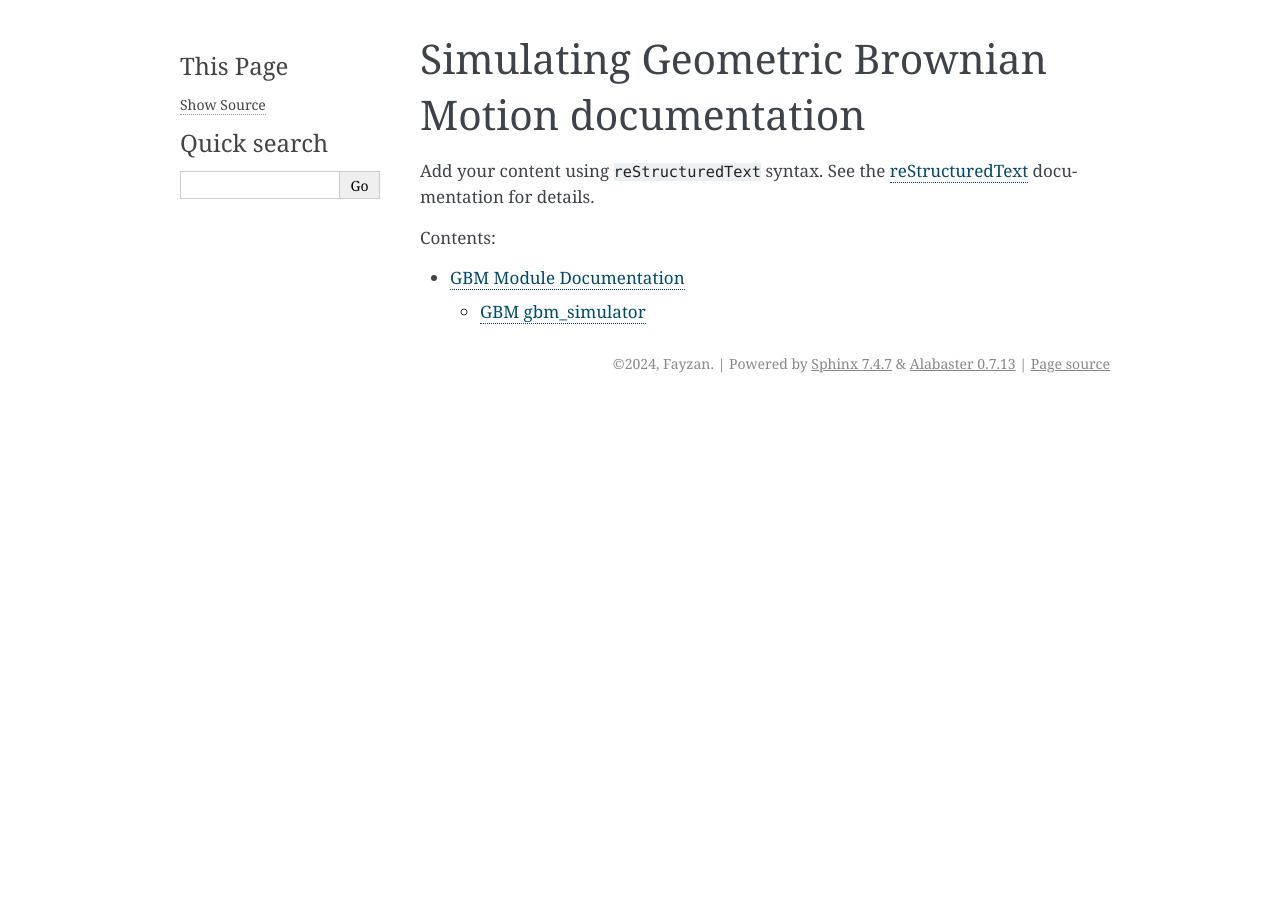
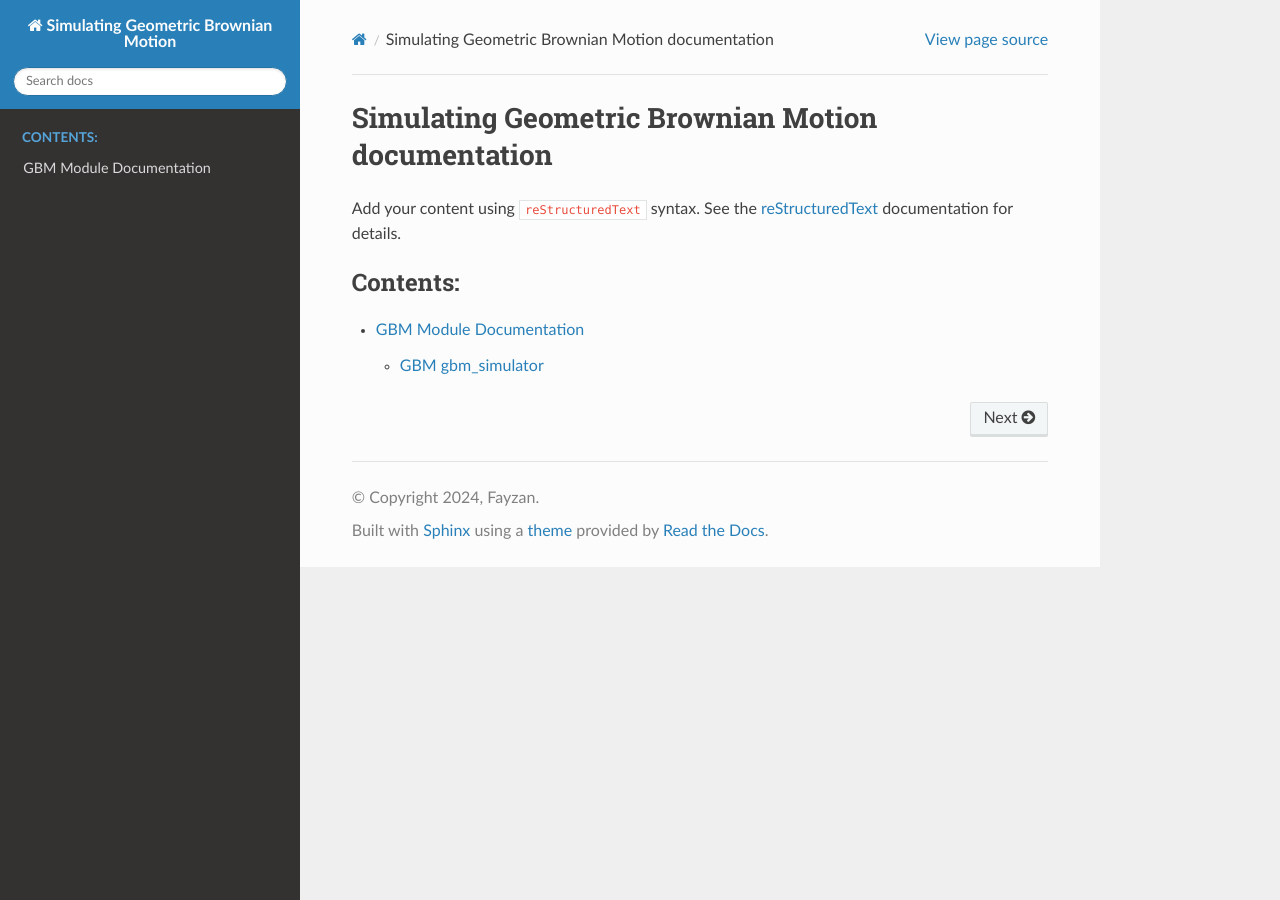
Before and after one commit to Fayzan03/pygbm, a Sphinx documentation site: the page built from docs/index.rst, in a window 1280 px wide. Built offline with Sphinx 7.4.7 and the Read the Docs theme 3.1.0, drawn with Linux system fonts in a browser that asks for light colours.

Commit message:
Update conf.py

```diff
--- a/docs/conf.py
+++ b/docs/conf.py
@@ -2,6 +2,8 @@
 #
 # For the full list of built-in configuration values, see the documentation:
 # https://www.sphinx-doc.org/en/master/usage/configuration.html
+
+import sphinx_rtd_theme
 
 # -- Project information -----------------------------------------------------
 # https://www.sphinx-doc.org/en/master/usage/configuration.html#project-information
@@ -13,19 +15,16 @@ author = 'Fayzan'
 # -- General configuration ---------------------------------------------------
 # https://www.sphinx-doc.org/en/master/usage/configuration.html#general-configuration
 
-import sphinx_rtd_theme
 
 extensions = [
     'sphinx.ext.autodoc',
     'sphinx_autodoc_typehints',
-    'sphinx_rtd_theme',
+    'nbsphinx',
+	'sphinx.ext.mathjax',
+	'sphinx_rtd_theme',
+    'sphinx.ext.githubpages',
 ]
 
-# Set the theme
-html_theme = "sphinx_rtd_theme"
-
-# Add the theme path
-html_theme_path = [sphinx_rtd_theme.get_html_theme_path()]
 
 templates_path = ['_templates']
 exclude_patterns = ['_build', 'Thumbs.db', '.DS_Store']
@@ -37,5 +36,11 @@ sys.path.insert(0, os.path.abspath('gbm_simulator/base_simulator.py'))
 # -- Options for HTML output -------------------------------------------------
 # https://www.sphinx-doc.org/en/master/usage/configuration.html#options-for-html-output
 
-html_theme = 'alabaster'
+html_theme = 'sphinx_rtd_theme'
 html_static_path = ['_static']
+master_doc = 'index'
+
+highlight_language = 'python3'
+
+# Add the theme path
+html_theme_path = [sphinx_rtd_theme.get_html_theme_path()]
```
